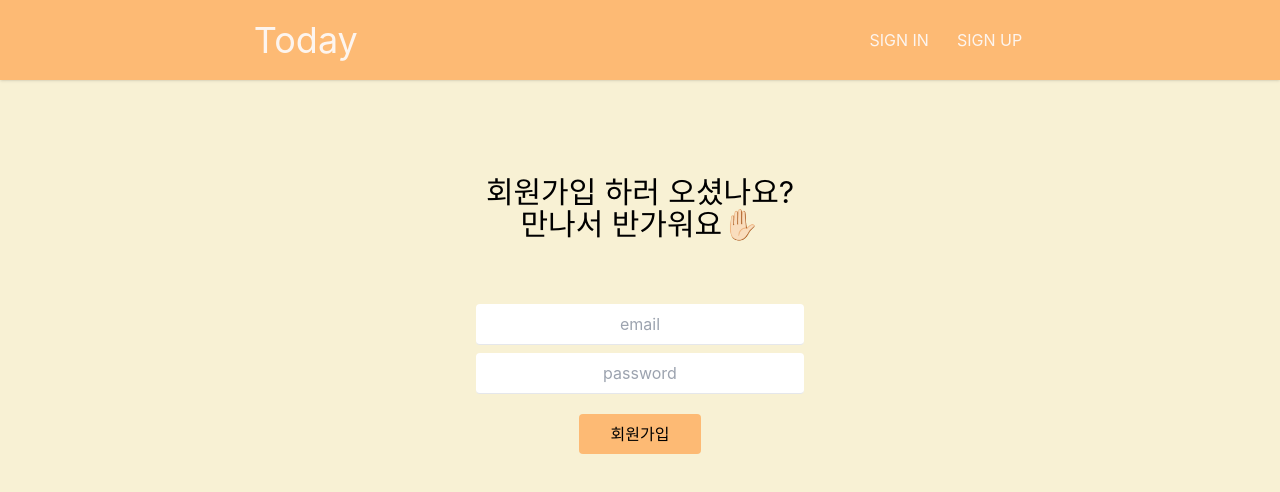
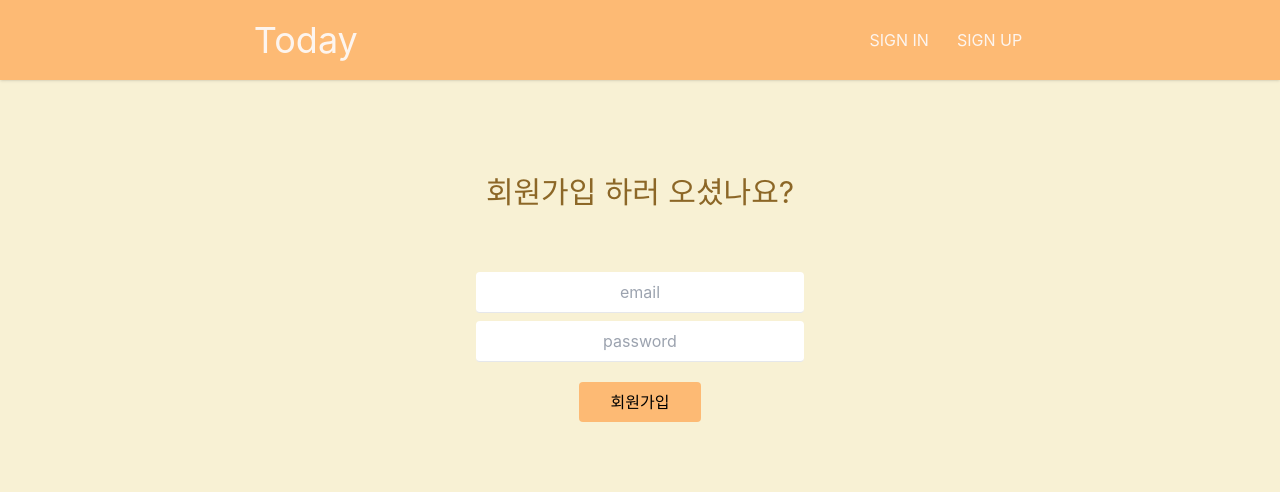
Before and after one commit to seongm2n/wanted-pre-onboarding-frontend, a React (Create React App) app: page /signup in a window 1280 px wide. Shown: the top 492 px of the page. Built offline with nearby package versions, Linux system fonts and the light colour scheme; no server answers.

Commit message:
STYLE : text 색 수정

```diff
--- a/src/pages/SignIn.jsx
+++ b/src/pages/SignIn.jsx
@@ -7,7 +7,7 @@ function SignIn() {
 		<main>
 			<div className='flex flex-col px-2 sm:px-0 py-10 items-center w-full text-dm'>
 				<div className='flex flex-col flex-1 mt-8 sm:mt-14 sm:items-center sm:text-center w-full max-w-sm'>
-					<h2 className='text-3xl leading-8 text-center sm:px-6 lg:px-8 text-brown'>
+					<h2 className='text-3xl leading-8 text-center sm:px-6 lg:px-8 text-text'>
 						로그인 해주세요
 					</h2>
 					<SignInForm />
--- a/src/pages/SignUp.jsx
+++ b/src/pages/SignUp.jsx
@@ -7,9 +7,8 @@ function SignUp() {
 		<main>
 			<div className='flex flex-col px-2 sm:px-0 py-10 items-center w-full text-dm'>
 				<div className='flex flex-col flex-1 mt-8 sm:mt-14 sm:items-center sm:text-center w-full max-w-sm'>
-					<h2 className='text-3xl leading-8 text-center sm:px-6 lg:px-8 text-brown'>
-						회원가입 하러 오셨나요? <br />
-						만나서 반가워요✋🏻
+					<h2 className='text-3xl leading-8 text-center sm:px-6 lg:px-8 text-text'>
+						회원가입 하러 오셨나요?
 					</h2>
 					<SignUpForm />
 				</div>
```
